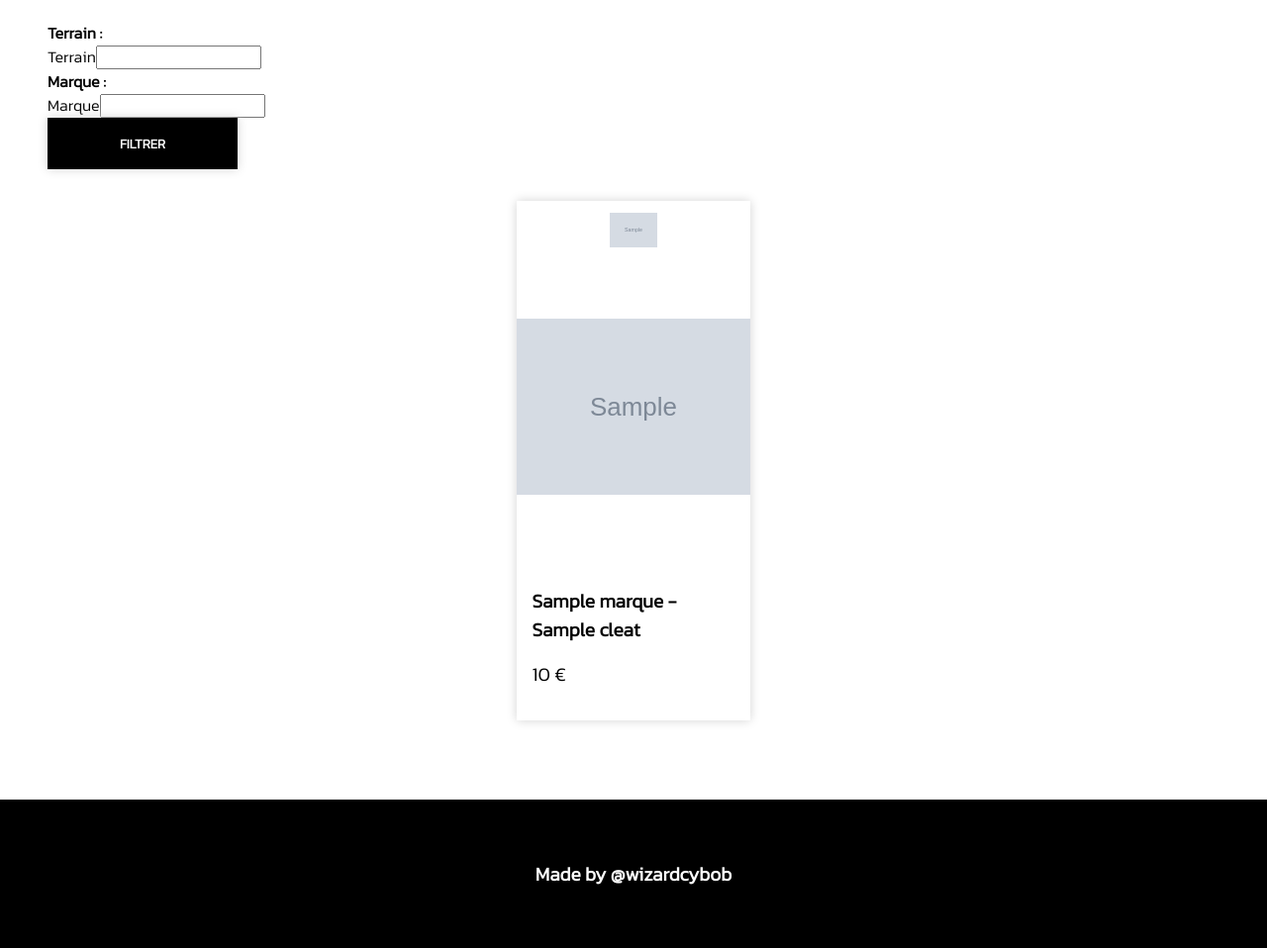
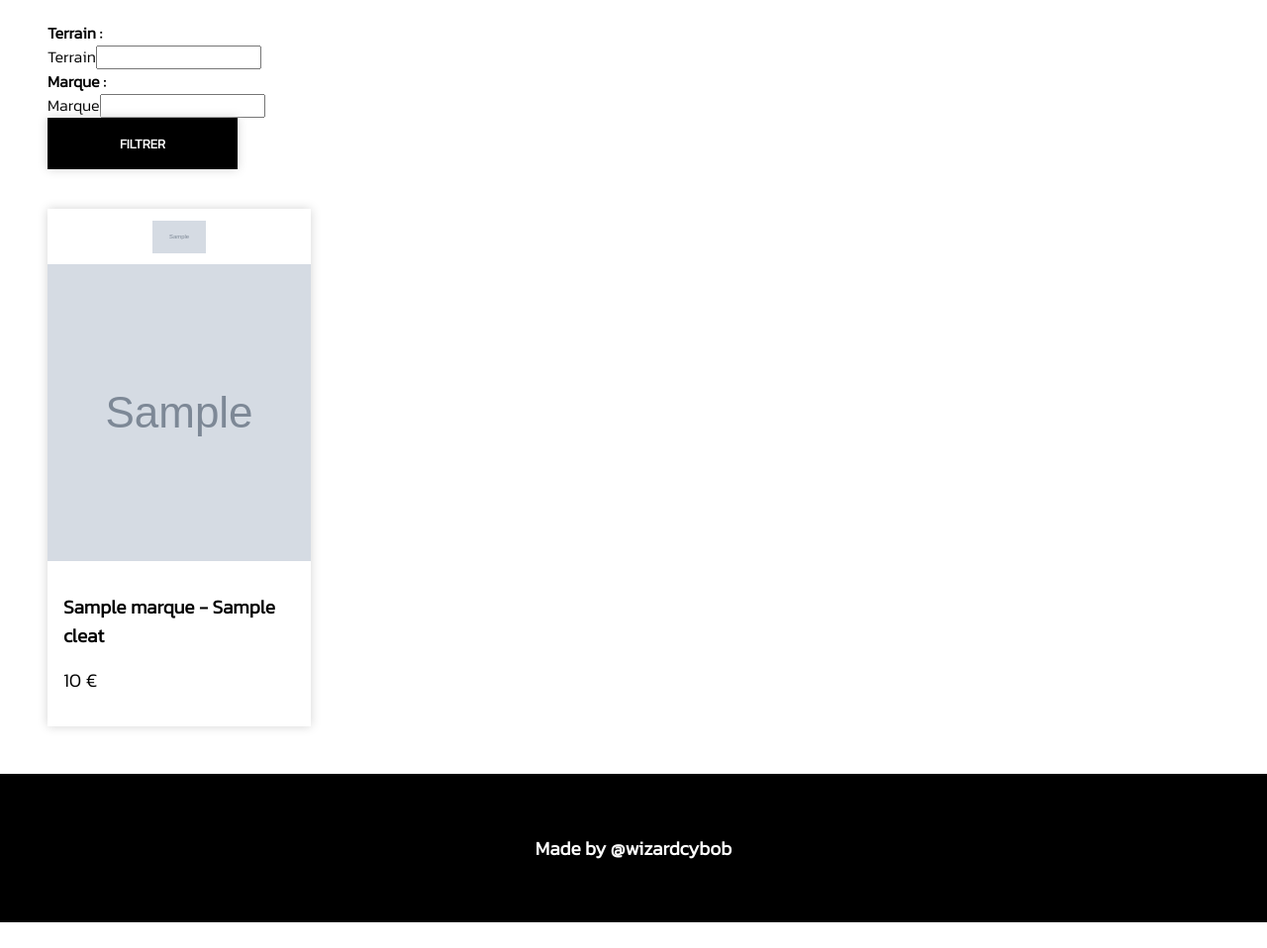
Before and after one commit to wizardcybob/FootyCleats, a Symfony app: template templates/cleat/index.html.twig in a window 1280 px wide. Shown: the part 305-1263 px from the top of the page at 99% size. After the commit the page ends 1237 px from the top, so only its background shows below. Run offline with Twig, Linux system fonts and the light colour scheme; the template is opened without the code that fills it: most values are stand-ins (such as "Sample title", 1, 10 or a date in 2020); grey boxes marked "Sample" are stand-in pictures; form fields are guessed from the names that the template uses; some libraries are stand-ins or nearby versions.

Commit message:
some updates

```diff
--- a/public/css/style.css
+++ b/public/css/style.css
@@ -92,8 +92,19 @@ button {
     justify-content: space-between;
 }
 
+.filter > div > div > div {
+    display: flex;
+    align-items: center;
+}
+
 .filter > div > div > div > input {
     margin: 0.3rem;
+    height: 18px;
+    width: 18px;
+}
+
+.filter > div > div > div > label {
+    margin-top: 0;
 }
 
 
@@ -165,19 +176,34 @@ nav>ul>li {
 /* PRODUITS */
 /* Liste de produits */
 .produits {
-    /* padding: 2rem; */
-    display: flex;
+    /* display: flex;
     justify-content: space-around;
-    flex-wrap: wrap;
+    flex-wrap: wrap; */
+    display: grid;
+    grid-template-columns: repeat(4, 1fr);
+    gap: 40px;
+    max-width: 1280px;
+    margin: 0 auto;
+    margin-top: 40px;
 }
 
 .produits_box {
     box-shadow: 0 0 10px lightgrey;
-    width: 20%;
-    margin: 2rem;display: flex;
+    min-width: calc((100% - 40px)/4);
+    /* width: 20%; */
+    /* margin: 2rem; */
+    display: flex;
     flex-direction: column;
     justify-content: space-between;
 }
+
+/* .produits_box>a {
+    border: none;
+}
+
+.produits_box>a:hover {
+    border: 2px solid rgba(0, 0, 0, 0.272);
+} */
 
 .produits_box_img {
     width: 100%;
@@ -186,16 +212,19 @@ nav>ul>li {
     justify-content: center;
     align-items: center;
     overflow: hidden;
+    background-color: lightgray;
 }
 
 .produits_box>a>.produits_box_img>img {
-    width: 100%;
+    min-width: 100%;
+    min-height: 100%;
 }
 
 .produits_box_header {
     display: flex;
     justify-content: center;
     padding: 0.7rem 0;
+    height: 56px;
 }
 
 .produits_box_header>img {
@@ -215,6 +244,10 @@ nav>ul>li {
     display: flex;
     justify-content: center;
     align-items: center;
+}
+
+.produits_box_footer:hover {
+    background-color: rgb(80, 80, 80);
 }
 
 .produits_box_footer>a {
@@ -458,6 +491,10 @@ nav>ul>li {
     flex-direction: column;
 }
 
+.panier_info_items > p {
+    text-align: right;
+}
+
 .panier_info_item {
     display: flex !important;
     margin: 1rem 0;
```
Also changed, not shown: templates/panier/show.html.twig (+6 -4 lines), 1 other file.
